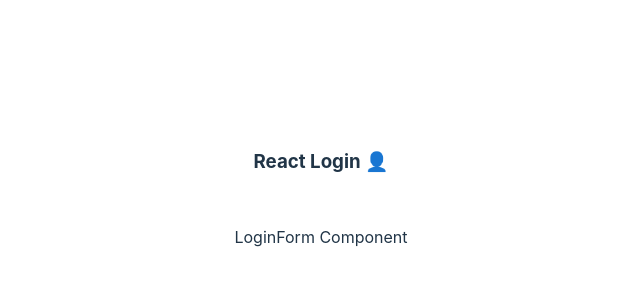
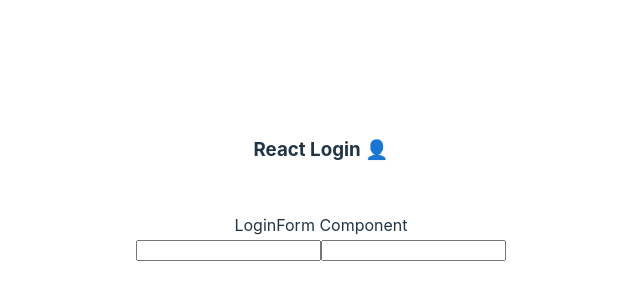
Before and after one commit to sasasamaes/b17-intro-frontend, a React (Vite) app in the folder react-function/react-login/: page / in a window 1280 px wide. Shown: the part 194-494 px from the top of the page, without its empty margins (319-959 px from the left). Built offline with nearby package versions, Linux system fonts and the light colour scheme.

Commit message:
Added inputs and function to handle onChange

```diff
--- a/react-function/react-login/src/components/LoginForm.jsx
+++ b/react-function/react-login/src/components/LoginForm.jsx
@@ -1,9 +1,45 @@
-import React from 'react'
+import React, { useState } from "react";
 
 const LoginForm = () => {
+  const [credentials, setCredentials] = useState({});
+
+  /**
+   * Tener dos inputs para el user y password
+   * & un boton para validar credenciales,
+   * Si las credenciales son correctas, dar acceso
+   *
+   * Harcodear 👀 credenciales con
+   * user: usuarioG17
+   * password: password
+   *
+   *
+   */
+
+  const handleFormValue = (e) => {
+    console.log(e.target.value);
+    // key: value
+    setCredentials();
+  };
+
   return (
-    <div>LoginForm Component</div>
-  )
-}
+    <div>
+      LoginForm Component
+      <div>
+        <input
+          type="text"
+          name="user"
+          value={credentials.user}
+          onChange={handleFormValue}
+        />
+        <input
+          type="password"
+          name="password"
+          value={credentials.password}
+          onChange={handleFormValue}
+        />
+      </div>
+    </div>
+  );
+};
 
-export default LoginForm
+export default LoginForm;
```
